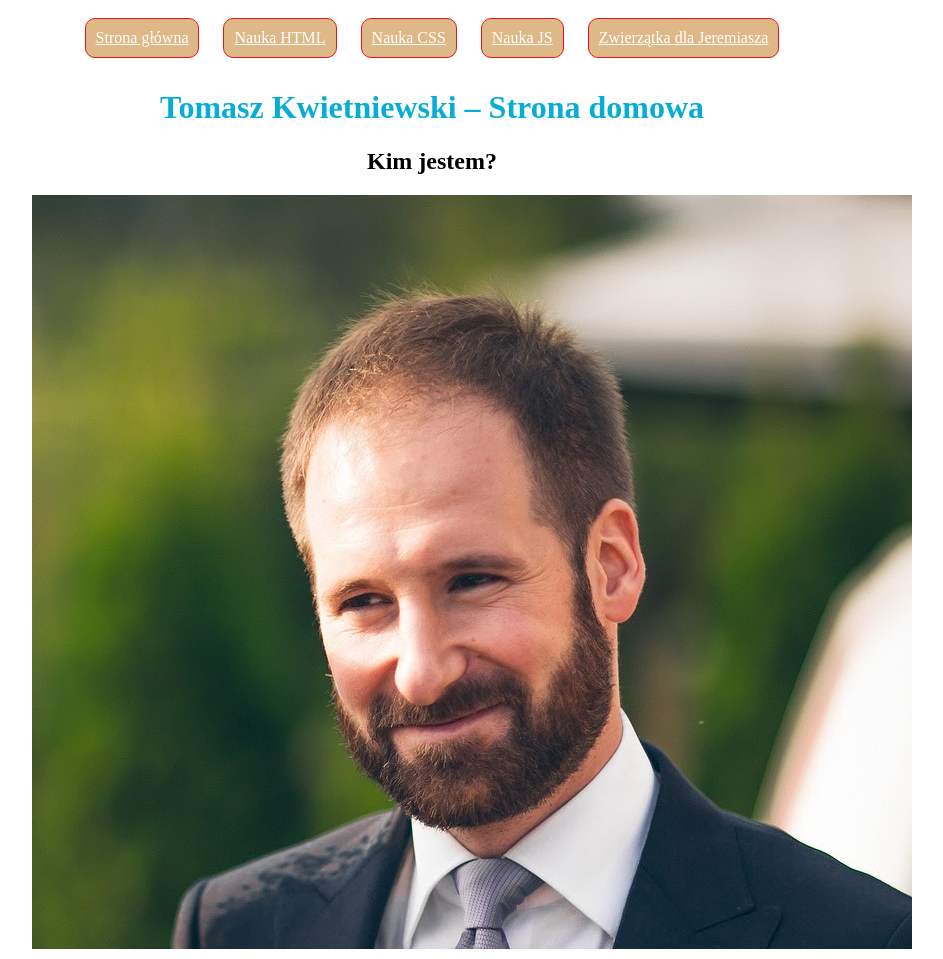
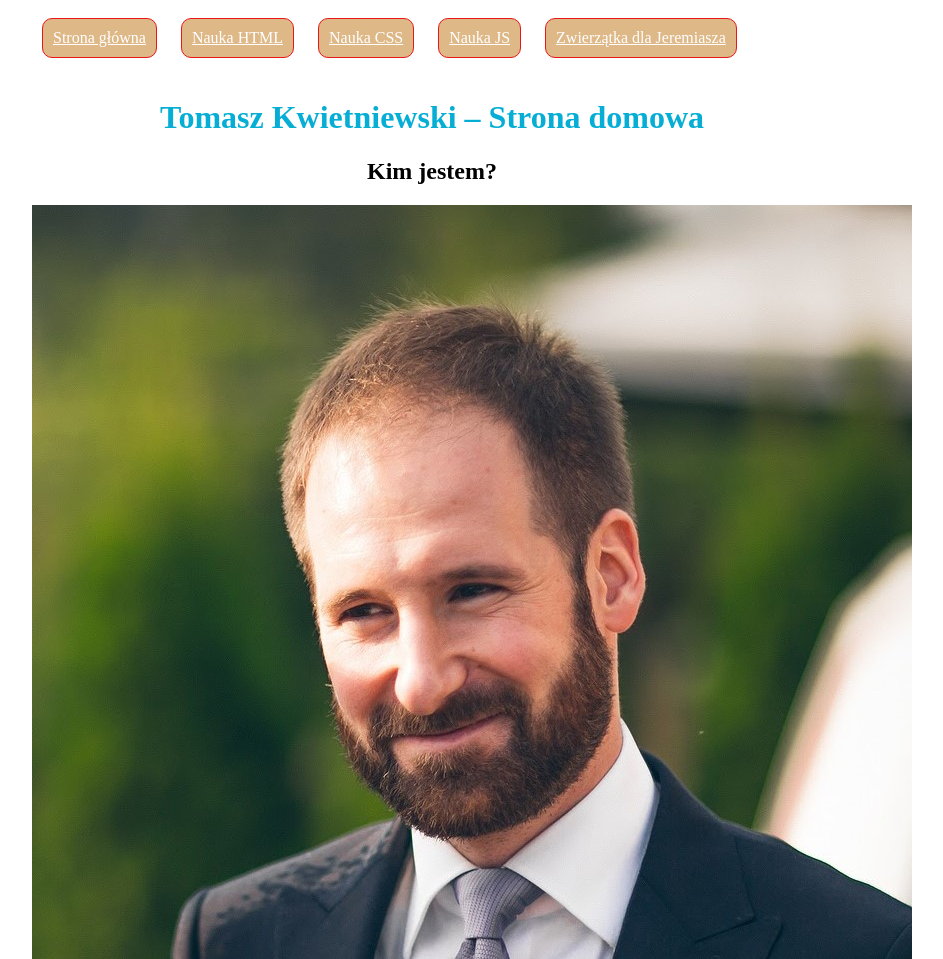
Before and after one commit to tomasz-kwietniewski/homepage, a plain HTML site: page index.html in a window 1280 px wide. Shown: the top 959 px of the page, without its empty margins (208-1151 px from the left). Drawn offline with Linux system fonts and the light colour scheme.

Commit message:
added position: fixed to div navigation-bar and padding-top to main

```diff
--- a/index.html
+++ b/index.html
@@ -38,9 +38,10 @@
 
 
     <main>
-        <header id="top">
+            <header>
                 <h1 class="first-header">Tomasz Kwietniewski – Strona domowa</h1>
             </header>
+
 
              <section>
                 <h2>Kim jestem?</h2>
--- a/style.css
+++ b/style.css
@@ -26,9 +26,9 @@ a {
 }
 
 .navigation-bar {
-  text-align: center;
-  max-width: 800px;
-}
+  background-color: white;
+  position: fixed;
+  }
 
 .navigation-button {
   display: inline-block;
@@ -41,3 +41,7 @@ a {
   margin: 10px;
   color: white;
 }
+
+main {
+  padding-top: 70px;
+}
```
Lines whose indentation alone changed are shown as unchanged.
